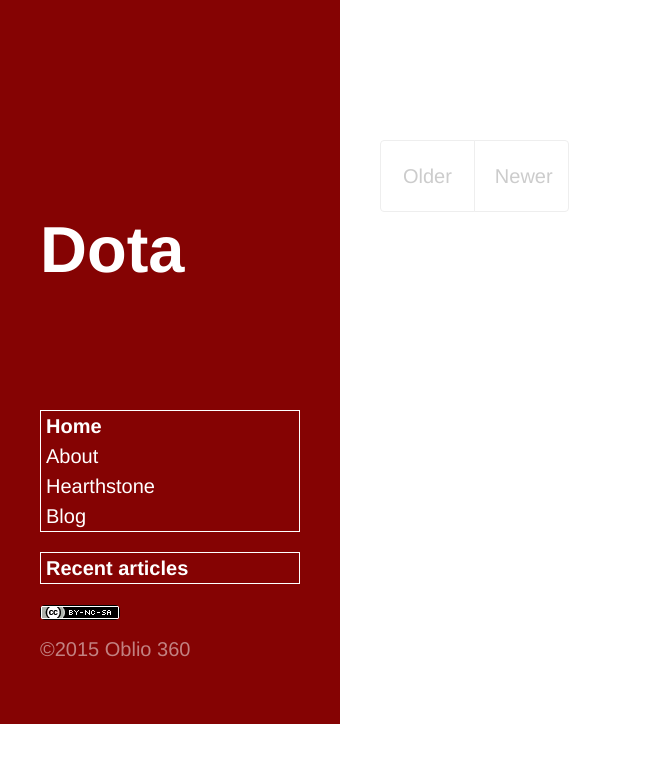
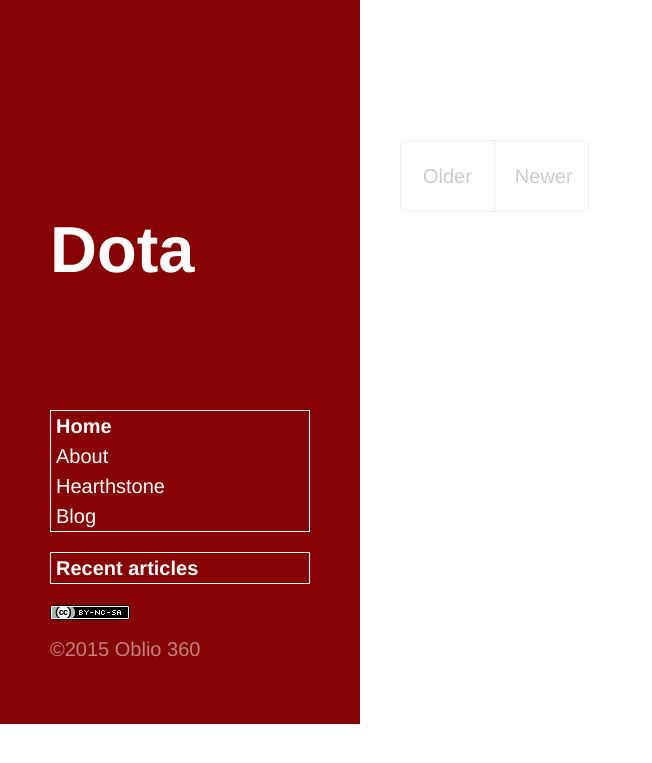
Before and after one commit to oblio360/dota-blog, a Jekyll site: the page built from index.html, in a window 1280 px wide. Shown: the top 763 px of the page, without its empty margins (0-652 px from the left). Built offline with Jekyll 4.4.1, drawn with Linux system fonts in a browser that asks for light colours; Markdown is read by kramdown in place of the engine named in the settings; the list of posts is cut into pages by our own code.

Commit message:
Reverting to rem measurements for the sidebar since even with px the iPad still resizes the content on refresh. Still better than resizing it on scroll..

```diff
--- a/css/hyde.css
+++ b/css/hyde.css
@@ -62,7 +62,7 @@
 @media (min-width: 48rem) {
   .sidebar {
       display: table-cell;
-      width: 340px;
+      width: 18rem;
       text-align: left;
   }
 }
```
